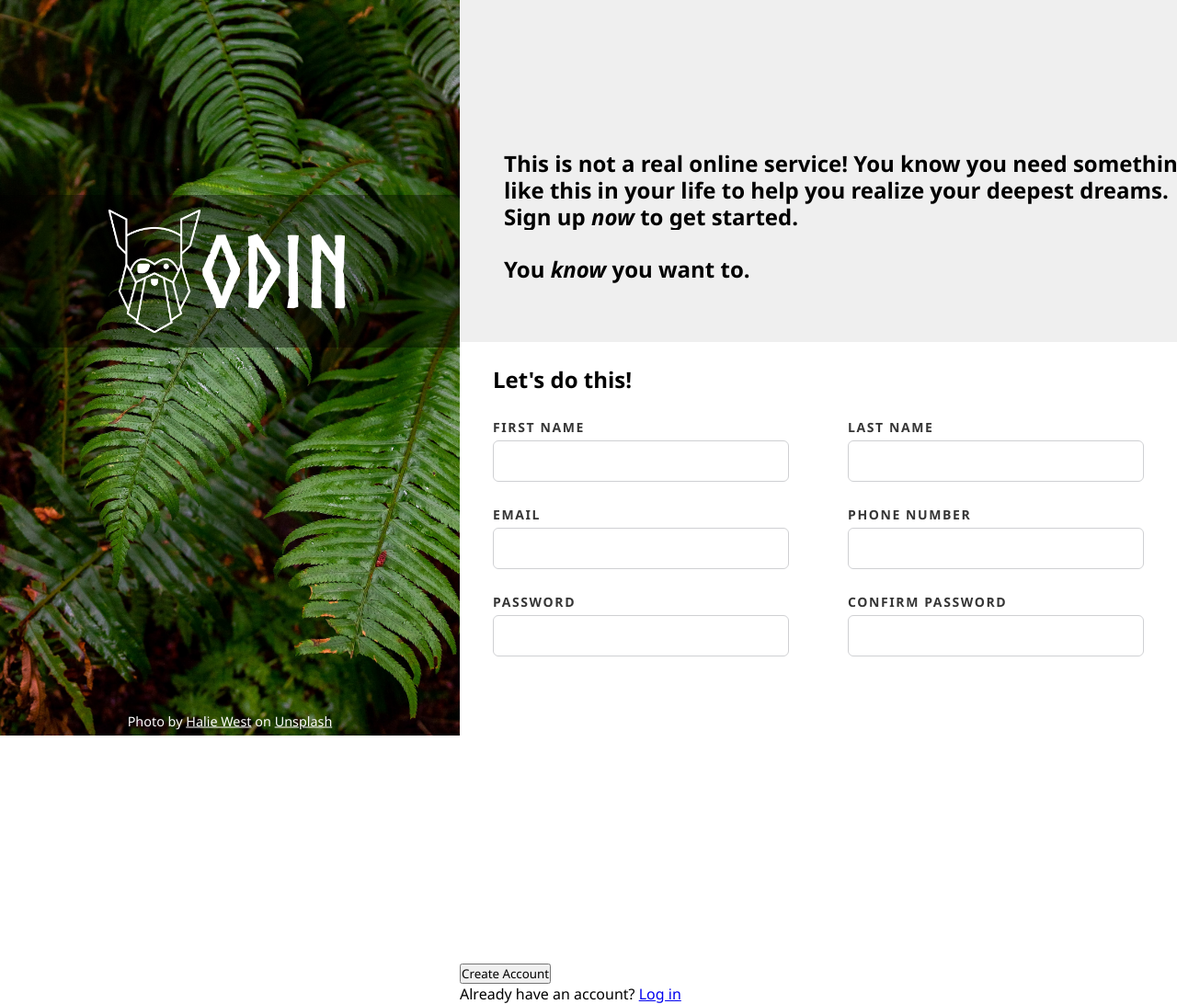
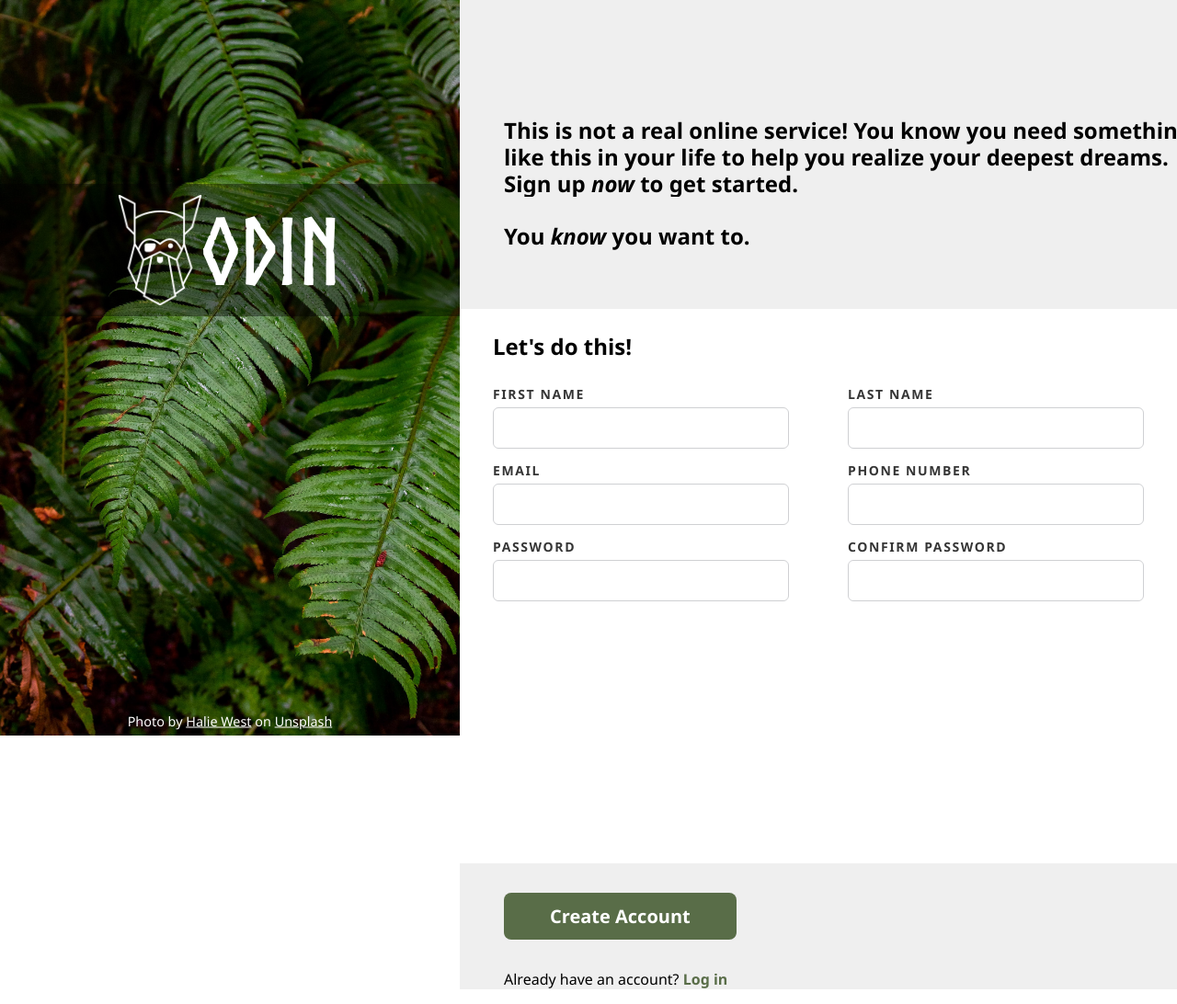
Before and after one commit to hwhuang27/odin-signup, a plain HTML site: page index.html in a window 1280 px wide. Shown: the whole page at 92% size. Drawn offline with Linux system fonts and the light colour scheme.

Commit message:
Finish page layout

```diff
--- a/styles.css
+++ b/styles.css
@@ -49,13 +49,13 @@ body{
     justify-content: center;
     position: absolute;
     width: 100%;
-    margin-top: 212px;
-    padding: 16px;
-    font-size: 54px;
+    margin-top: 200px;
+    padding: 12px;
+    font-size: 50px;
 }
 
 .container-left .odin-banner img{
-    width: 100px;
+    width: 90px;
 }
 
 .container-left .odin-banner h1{
@@ -69,12 +69,11 @@ body{
     display: flex;
     flex-flow: column wrap;
     width: 100%;
-
 }
 
 .container-right header{
     background-color: rgb(239, 239, 239);
-    padding: 164px 0 64px 48px;
+    padding: 128px 0 64px 48px;
     font-size: 24px;
     font-weight: bold;
     line-height: 1.2;
@@ -106,7 +105,7 @@ body{
 
 .form-area .col{
     margin-right: 64px;
-    margin-bottom: 24px;
+    margin-bottom: 12px;
 }
 
 .form-area label{
@@ -130,3 +129,28 @@ body{
     border: 1px solid rgb(36, 117, 222);
     /* Add box-shadow here */
 }
+
+.container-right footer{
+    background-color: rgb(239, 239, 239);
+    padding: 32px 0 0 48px;
+    font-size: 16px;
+    flex: 1;
+}
+
+.container-right footer button{
+    color: white;
+    font-weight: bold;
+    font-size: 20px;
+    padding: 12px 50px;
+    background-color: #596D48;
+    border: none;
+    border-radius: 8px;
+    margin-bottom: 32px;
+}
+
+.container-right footer a{
+    text-decoration: none;
+    font-weight: bold;
+    color: #596D48;
+
+}
```
Also changed, not shown: index.html (+0 -1 lines).
